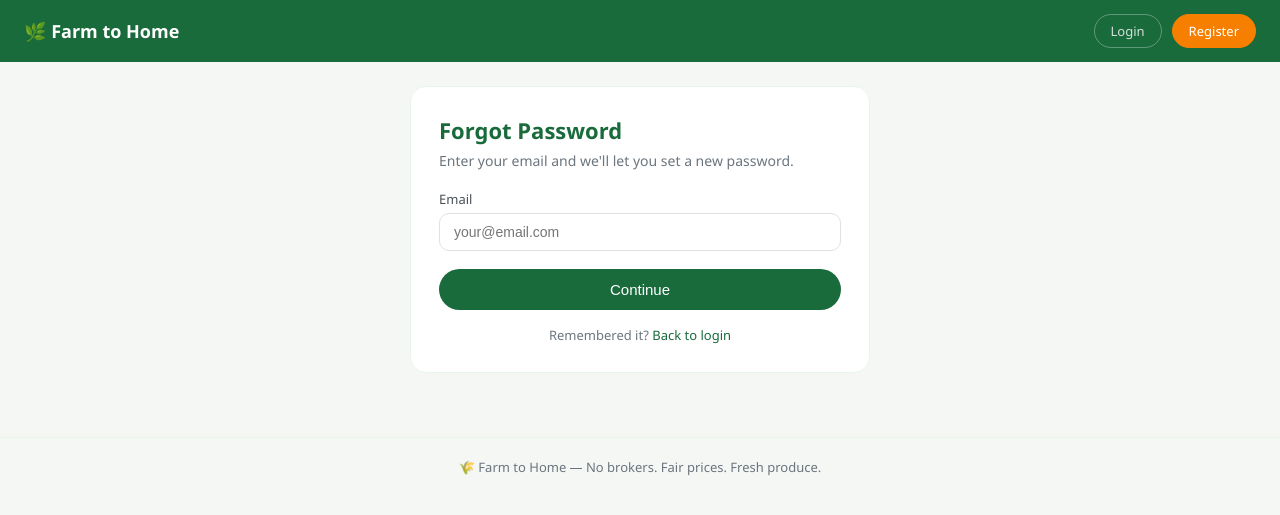
After one commit to kartikhiremath22-tech/farm_to_home, a Flask app: page /forgot_password in a window 1280 px wide. The commit adds this page. Shown: the top 515 px of the page. Run offline with Flask 3, Linux system fonts and the light colour scheme.

Commit message:
Add product photos with emoji fallback, forgot password feature

```diff
--- a/app.py
+++ b/app.py
@@ -1,8 +1,40 @@
 from flask import Flask, render_template, request, redirect, url_for, session, flash
 import mysql.connector
+import os
 
 app = Flask(__name__)
 app.secret_key = "farmtohome123"
+
+# ── Product photo lookup ──────────────────────────────────────────
+# Upload your own photos to static/images/ named like: tomato.jpg, potato.jpg
+# If no photo is found for a product, a matching emoji is shown instead.
+PRODUCT_EMOJIS = {
+    "tomato": "🍅", "potato": "🥔", "broccoli": "🥦", "mango": "🥭",
+    "onion": "🧅", "carrot": "🥕", "banana": "🍌", "apple": "🍎",
+    "rice": "🌾", "wheat": "🌾", "spinach": "🥬", "chilli": "🌶️",
+    "chili": "🌶️", "cabbage": "🥬", "cucumber": "🥒", "corn": "🌽",
+    "garlic": "🧄", "lemon": "🍋", "orange": "🍊", "grape": "🍇",
+}
+DEFAULT_EMOJI = "🌿"
+
+def product_photo_url(name):
+    """If static/images/<name>.jpg (or .png/.jpeg/.webp) exists, return its URL. Else None."""
+    safe_name = name.lower().strip().replace(" ", "_")
+    folder = os.path.join(app.root_path, "static", "images")
+    for ext in ["jpg", "jpeg", "png", "webp"]:
+        filepath = os.path.join(folder, f"{safe_name}.{ext}")
+        if os.path.exists(filepath):
+            return url_for('static', filename=f'images/{safe_name}.{ext}')
+    return None
+
+def product_emoji(name):
+    name_lower = name.lower()
+    for key, emoji in PRODUCT_EMOJIS.items():
+        if key in name_lower:
+            return emoji
+    return DEFAULT_EMOJI
+
+app.jinja_env.globals.update(product_photo_url=product_photo_url, product_emoji=product_emoji)
 
 # ── Database connection ────────────────────────────────────────
 def get_db():
@@ -79,6 +111,52 @@ def login():
 def logout():
     session.clear()
     return redirect(url_for("home"))
+
+# ── FORGOT PASSWORD ─────────────────────────────────────────────
+@app.route("/forgot_password", methods=["GET", "POST"])
+def forgot_password():
+    if request.method == "POST":
+        email = request.form["email"]
+
+        db = get_db()
+        cursor = db.cursor(dictionary=True)
+        cursor.execute("SELECT * FROM users WHERE email=%s", (email,))
+        user = cursor.fetchone()
+        db.close()
+
+        if user:
+            # Move to step 2: let them set a new password
+            session["reset_email"] = email
+            return redirect(url_for("reset_password"))
+        else:
+            flash("No account found with that email.", "danger")
+
+    return render_template("forgot_password.html")
+
+# ── RESET PASSWORD ───────────────────────────────────────────────
+@app.route("/reset_password", methods=["GET", "POST"])
+def reset_password():
+    email = session.get("reset_email")
+    if not email:
+        return redirect(url_for("forgot_password"))
+
+    if request.method == "POST":
+        new_password = request.form["password"]
+
+        db = get_db()
+        cursor = db.cursor()
+        cursor.execute(
+            "UPDATE users SET password=%s WHERE email=%s",
+            (new_password, email)
+        )
+        db.commit()
+        db.close()
+
+        session.pop("reset_email", None)
+        flash("Password updated! Please login with your new password.", "success")
+        return redirect(url_for("login"))
+
+    return render_template("reset_password.html", email=email)
 
 # ── FARMER DASHBOARD ──────────────────────────────────────────
 @app.route("/farmer")
@@ -225,6 +303,4 @@ def update_order(oid, status):
     return redirect(url_for("farmer_orders"))
 
 if __name__ == "__main__":
-    import os
-    port = int(os.environ.get("PORT", 5000))
-    app.run(host="0.0.0.0", port=port)
+    app.run(debug=True)
--- a/static/css/style.css
+++ b/static/css/style.css
@@ -78,6 +78,15 @@ body { font-family: 'Segoe UI', sans-serif; background: #f5f7f5; color: #212529;
 .product-emoji {
   background: #e8f5e9; font-size: 40px;
   text-align: center; padding: 20px;
+}
+.product-photo {
+  width: 100%; height: 140px;
+  background-size: cover; background-position: center;
+  background-color: #e8f5e9;
+}
+.product-photo-emoji {
+  display: flex; align-items: center; justify-content: center;
+  font-size: 56px;
 }
 .product-body { padding: 14px; }
 .product-body h3 { font-size: 15px; font-weight: 600; color: #212529; margin-bottom: 6px; }
--- /dev/null
+++ b/templates/forgot_password.html
@@ -0,0 +1,18 @@
+{% extends "base.html" %}
+{% block content %}
+
+<div class="form-page">
+  <h2>Forgot Password</h2>
+  <p class="form-sub">Enter your email and we'll let you set a new password.</p>
+
+  <form method="POST">
+    <label>Email</label>
+    <input type="email" name="email" placeholder="your@email.com" required />
+
+    <button type="submit" class="submit-btn">Continue</button>
+  </form>
+
+  <p class="form-footer">Remembered it? <a href="/login">Back to login</a></p>
+</div>
+
+{% endblock %}
--- a/templates/login.html
+++ b/templates/login.html
@@ -15,6 +15,7 @@
     <button type="submit" class="submit-btn">Login</button>
   </form>
 
+  <p class="form-footer"><a href="/forgot_password">Forgot password?</a></p>
   <p class="form-footer">Don't have an account? <a href="/register">Register here</a></p>
 </div>
 
```
Also changed, not shown: templates/farmer.html (+6 -5 lines), templates/home.html (+7 -6 lines), templates/reset_password.html (added, +16 -0 lines), static/images/README.txt (added), static/images/default.jpg (added).
